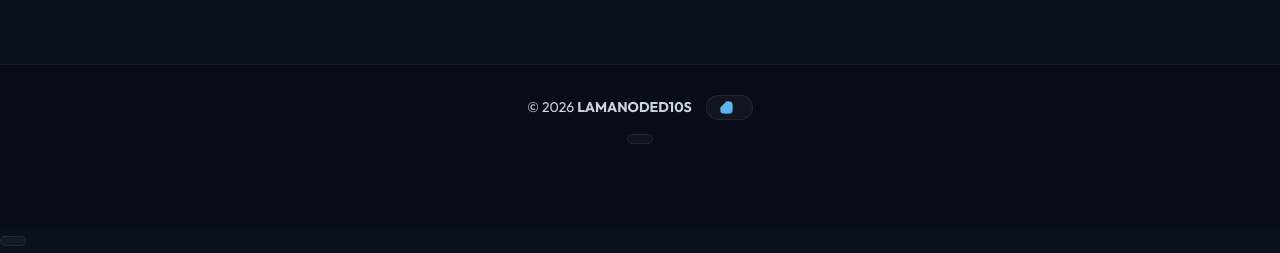
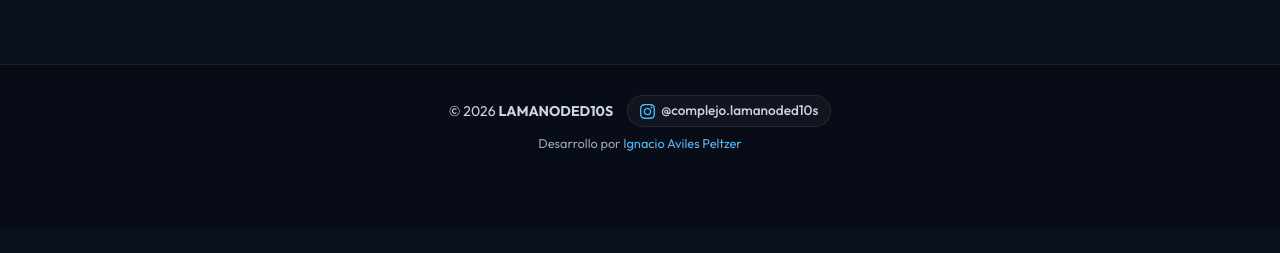
Before and after one commit to nachoaviles09/lamanodeD10S-agenda-turnos, a plain HTML site: page index.html in a window 1280 px wide. Shown: the part 3543-3796 px from the top of the page. After the commit the page ends 3772 px from the top, so only its background shows below. Drawn offline with Linux system fonts and the light colour scheme; no server answers.

Commit message:
Add files via upload

```diff
--- a/index.html
+++ b/index.html
@@ -5,7 +5,7 @@
   <meta name="viewport" content="width=device-width, initial-scale=1.0">
   <title>LAMANODED10S — Complejo de Fútbol 5 y 7</title>
 
-  <!-- 1. VISTA PREVIA AL COMPARTIR EL ENLACE (WHATSAPP / INSTAGRAM) -->
+  <!-- VISTA PREVIA AL COMPARTIR EL ENLACE (WHATSAPP / INSTAGRAM) -->
   <meta name="description" content="Reservá online tu cancha de Fútbol 5, Fútbol 7 o festejá tu cumpleaños en LAMANODED10S (Fraternidad y Gob. Crespo, Paraná).">
   <meta property="og:title" content="LAMANODED10S — Reservas Online de Fútbol 5 y 7">
   <meta property="og:description" content="Elegí día, cancha y horario en segundos. 4 canchas F5, 1 cancha F7, parrillas y tercer tiempo en Paraná.">
@@ -67,7 +67,6 @@
         <span class="tag" id="config-subtitulo">Turnos Online</span>
         <h3 id="config-titulo">Reservar un turno</h3>
         <p>Seleccioná fecha, actividad y horario disponible en tiempo real.</p>
-        <!-- 3. INDICADOR EN VIVO DE DISPONIBILIDAD -->
         <div class="live-slots-pill" id="liveAvailabilityBadge">
           <span class="live-dot"></span> Consultando disponibilidad...
         </div>
@@ -255,7 +254,8 @@
       <div class="footer-top">
         <p class="footer-brand">© 2026 <strong>LAMANODED10S</strong></p>
         <a href="https://www.instagram.com/complejo.lamanoded10s/" target="_blank" rel="noopener noreferrer" class="footer-instagram" aria-label="Instagram de LAMANODED10S">
-          <svg viewBox="0 0 24 24" aria-hidden="true"><path d="M12 2.163c3.204 0 3.584.012 4.85.07 3.252.148 4.771 1.691 4.919 4.919.058 1.265.069 1.645.069 4.849 0 3.205-.012 3.584-.069 4.849-.149 3.225-1.664 4.771-4.919 4.919-1.266.058-1.644.07-4.85.07-3.204 0-3.584-.012-4.849-.07-3.26-.149-4.771-1.699-4.919-4.92-.058-1.265-.07-1.644-.07-4.849 0-3.204.013-3.583.07-4.
+          <svg viewBox="0 0 24 24" aria-hidden="true"><path d="M12 2.163c3.204 0 3.584.012 4.85.07 3.252.148 4.771 1.691 4.919 4.919.058 1.265.069 1.645.069 4.849 0 3.205-.012 3.584-.069 4.849-.149 3.225-1.664 4.771-4.919 4.919-1.266.058-1.644.07-4.85.07-3.204 0-3.584-.012-4.849-.07-3.26-.149-4.771-1.699-4.919-4.92-.058-1.265-.07-1.644-.07-4.849 0-3.204.013-3.583.07-4.849.149-3.227 1.664-4.771 4.919-4.919 1.266-.057 1.645-.069 4.849-.069zm0-2.163c-3.259 0-3.667.014-4.947.072-4.358.2-6.78 2.618-6.98 6.98-.059 1.281-.073 1.689-.073 4.948 0 3.259.014 3.668.072 4.948.2 4.358 2.618 6.78 6.98 6.98 1.281.058 1.689.072 4.948.072 3.259 0 3.668-.014 4.948-.072 4.354-.2 6.782-2.618 6.979-6.98.059-1.28.073-1.689.073-4.948 0-3.259-.014-3.667-.072-4.947-.196-4.354-2.617-6.78-6.979-6.98-1.281-.059-1.69-.073-4.949-.073zm0 5.838c-3.403 0-6.162 2.759-6.162 6.162s2.759 6.163 6.162 6.163 6.162-2.759 6.162-6.163c0-3.403-2.759-6.162-6.162-6.162zm0 10.162c-2.209 0-4-1.79-4-4 0-2.209 1.791-4 4-4s4 1.791 4 4c0 2.21-1.791 4-4 4zm6.406-11.845c-.796 0-1.441.645-1.441 1.44s.645 1.44 1.441 1.44c.795 0 1.439-.645 1.439-1.44s-.644-1.44-1.439-1.44z"/></svg>
+          @complejo.lamanoded10s
         </a>
       </div>
       <p class="dev-credits">
```
